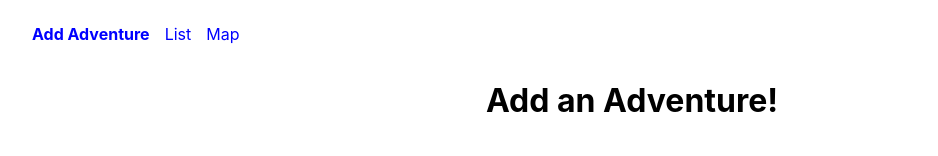
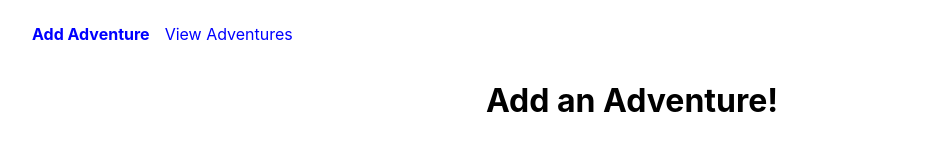
Before and after one commit to kjs2b/FunPlanner-react, a React (Create React App) app in the folder FunPlanner/: page / in a window 1280 px wide. Shown: the top 156 px of the page, without its empty margins (8-946 px from the left). Built offline with nearby package versions, Linux system fonts and the light colour scheme.

Commit message:
Code cleanup

```diff
--- a/FunPlanner/src/components/Nav.js
+++ b/FunPlanner/src/components/Nav.js
@@ -10,12 +10,7 @@ const Nav = () => (
     </li>
     <li>
       <NavLink activeClassName='active' to='/list'>
-        List
-      </NavLink>
-    </li>
-    <li>
-      <NavLink activeClassName='active' to='/map'>
-        Map
+        View Adventures
       </NavLink>
     </li>
   </ul>
```
Also changed, not shown: FunPlanner/src/components/Badge.js (deleted, +0 -24 lines), 1 other file (tests, documents, lock files or other folders).
